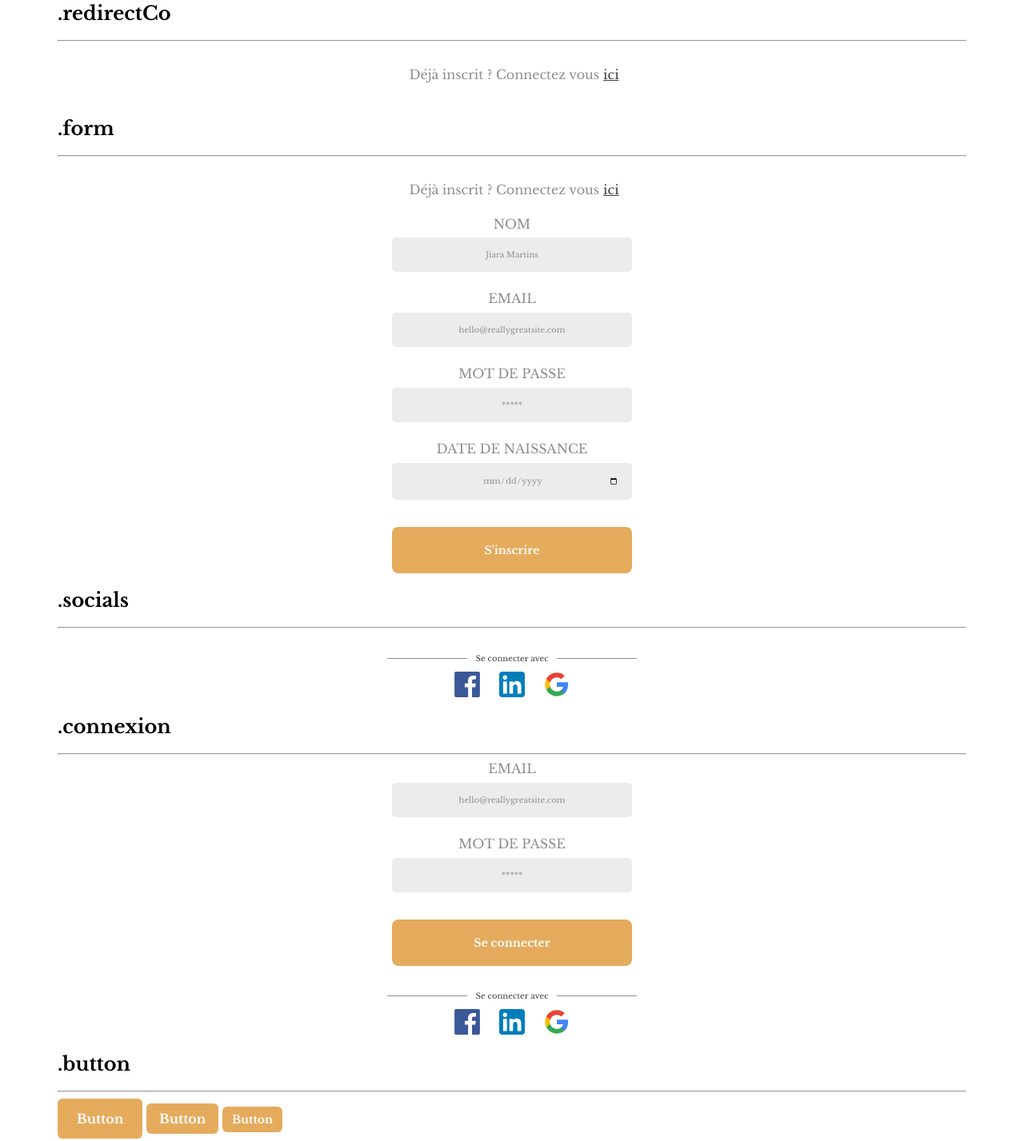
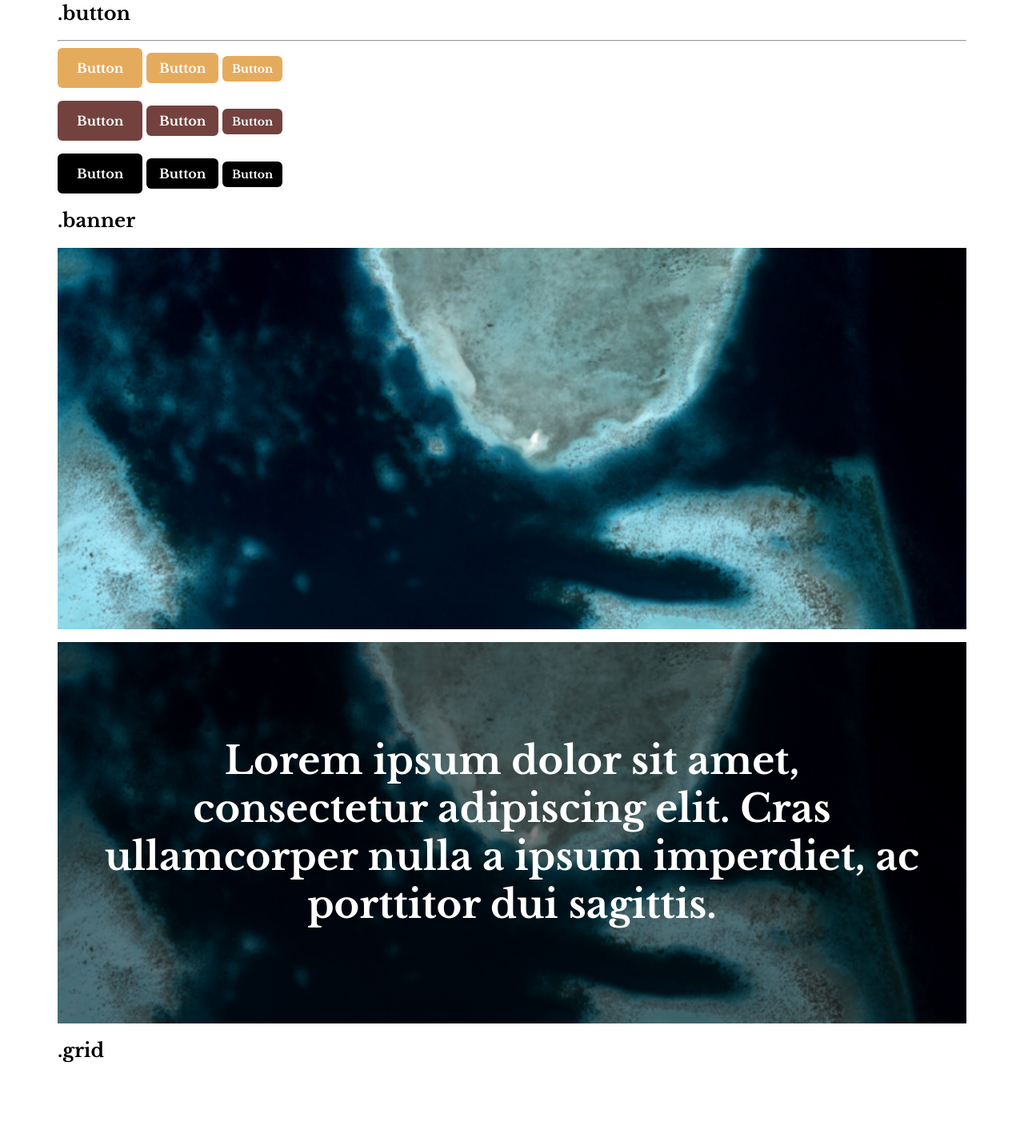
Before and after one commit to EEMIthomasTOG/tp3, a website: page index.html in a window 1280 px wide. Shown: the part 17-1444 px from the top of the page at 80% size. Drawn offline with nearby package versions, Linux system fonts and the light colour scheme.

Commit message:
version originale

```diff
--- a/index.html
+++ b/index.html
@@ -13,72 +13,6 @@
 	</head>
 	<body class="pb-8">
 		<div class="container">
-			<section>
-				<h1>.redirectCo</h1>
-				<hr />
-				<section>
-					<div class="redirectCo">
-						<p>Déjà inscrit ? Connectez vous</p>
-						<a href="#">ici</a>
-					</div>
-				</section>
-			</section>
-			<section>
-				<h1>.form</h1>
-				<hr />
-				<section>
-					<div class="redirectCo">
-						<p>Déjà inscrit ? Connectez vous</p>
-						<a href="#">ici</a>
-					</div>
-					<form class="form">
-						<label class="input-label">nom</label>
-						<input type="text" class="input" placeholder="Jiara Martins" />
-						<label class="input-label">email</label>
-						<input type="text" class="input" placeholder="hello@reallygreatsite.com" />
-						<label class="input-label">mot de passe</label>
-						<input type="password" class="input" placeholder="*****" />
-						<label class="input-label">date de naissance</label>
-						<input type="date" class="input" />
-						<button type="submit" class="button" id="btn">S'inscrire</button>
-					</form>
-				</section>
-			</section>
-			<section>
-				<h1>.socials</h1>
-				<hr />
-				<section>
-					<div class="socials">
-						<p>Se connecter avec</p>
-						<div class="socials-img">
-							<a href="#"><img src="images/fb.svg" alt="facebook" /></a>
-							<a href="#"><img src="images/linkedin.svg" alt="facebook" /></a>
-							<a href="#"><img src="images/google.svg" alt="facebook" /></a>
-						</div>
-					</div>
-				</section>
-			</section>
-			<section>
-				<h1>.connexion</h1>
-				<hr />
-				<section>
-					<form class="form">
-						<label class="input-label">email</label>
-						<input type="text" class="input" placeholder="hello@reallygreatsite.com" />
-						<label class="input-label">mot de passe</label>
-						<input type="password" class="input" placeholder="*****" />
-						<button type="submit" class="button" id="btn">Se connecter</button>
-					</form>
-					<div class="socials">
-						<p>Se connecter avec</p>
-						<div class="socials-img">
-							<a href="#"><img src="images/fb.svg" alt="facebook" /></a>
-							<a href="#"><img src="images/linkedin.svg" alt="facebook" /></a>
-							<a href="#"><img src="images/google.svg" alt="facebook" /></a>
-						</div>
-					</div>
-				</section>
-			</section>
 			<section>
 				<h1>.button</h1>
 				<hr />
@@ -119,9 +53,9 @@
 			<section>
 				<h1>.grid</h1>
 				<div class="grid">
-					<div class="col-4 h-8 bg-l-brown"></div>
-					<div class="col-2 h-8 bg-l-gold"></div>
-					<div class="col-6 h-8 bg-l-brown"></div>
+					<div class="col-4 h-8 bg-blue"></div>
+					<div class="col-2 h-8 bg-blue"></div>
+					<div class="col-6 h-8 bg-blue"></div>
 				</div>
 			</section>
 		</div>
--- a/src/scss/main.scss
+++ b/src/scss/main.scss
@@ -6,9 +6,6 @@
 @use "partials/utilities";
 
 @use "components/grid";
-@use "components/redirectCo";
-@use "components/form";
-@use "components/socials";
 @use "components/button";
 @use "components/banner";
 @use "components/container";
--- a/src/scss/partials/_fonts.scss
+++ b/src/scss/partials/_fonts.scss
@@ -1,3 +1,3 @@
-@import url('https://fonts.googleapis.com/css2?family=Libre+Baskerville:ital,wght@0,400;0,700;1,400&display=swap');
+@import url("https://fonts.googleapis.com/css2?family=Inter:ital,opsz,wght@0,14..32,100..900;1,14..32,100..900&display=swap");
 
-$font1: "Libre Baskerville", serif;
+$font1: "Inter", sans-serif;
```
Also changed, not shown: src/scss/components/_button.scss (+10 -4 lines), src/scss/partials/_mixins.scss (+0 -12 lines), src/scss/partials/_variables.scss (+3 -5 lines).
